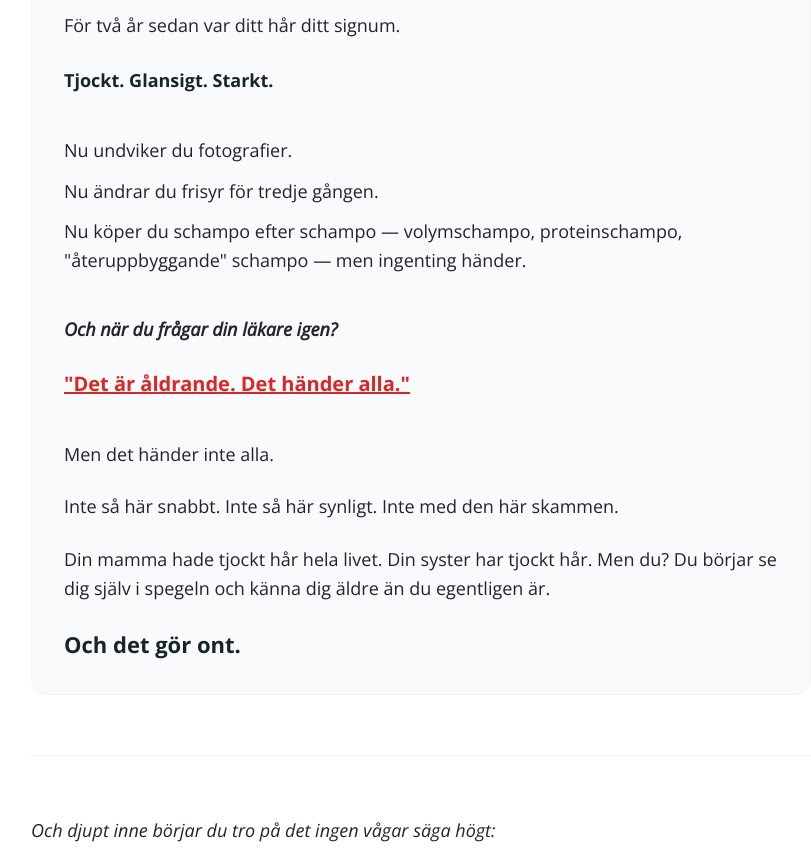
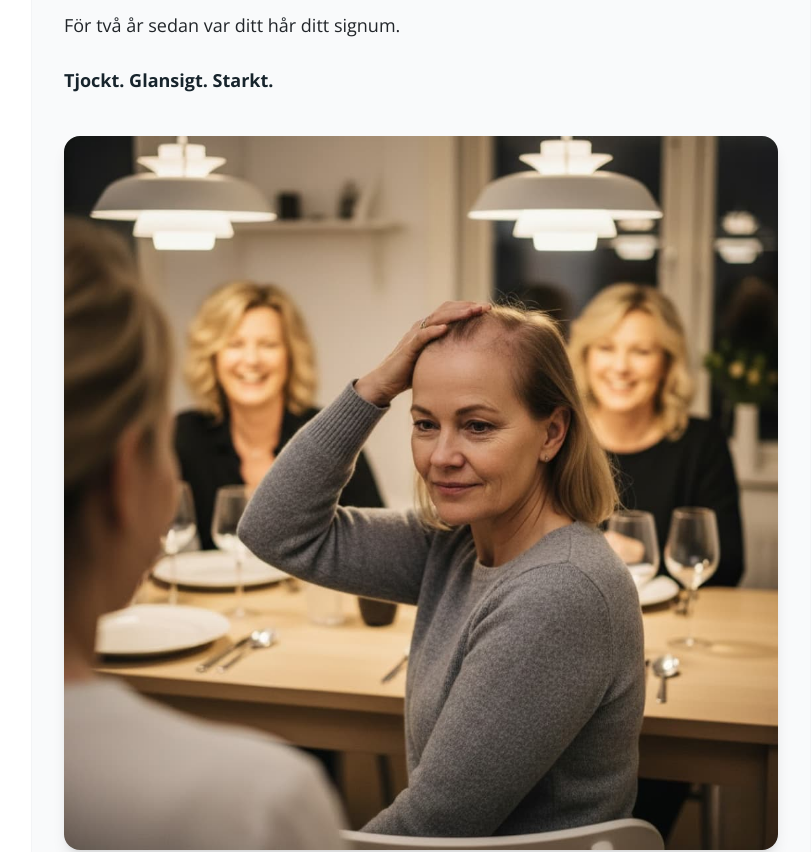
Before and after one commit to mangaz900/luminaflow, a React (Vite) app: page /kvinnor-55-plus-v4 in a window 1280 px wide. Shown: the part 1320-2172 px from the top of the page, without its empty margins (219-1030 px from the left). Built offline with nearby package versions, Linux system fonts and the light colour scheme; no server answers; a web font is replaced by a local one.

Commit message:
Add fourth image above agitation text in V4

```diff
--- a/pages/listicles/Women55PlusV4.tsx
+++ b/pages/listicles/Women55PlusV4.tsx
@@ -86,6 +86,11 @@ const Women55PlusV4: React.FC = () => {
                             <p className="text-[18px] mb-[40px] font-bold text-[#17242C] text-2xl">
                                 Tjockt. Glansigt. Starkt.
                             </p>
+                            <img
+                                src="/10.jpg"
+                                alt="Kvinna som undviker fotografier på grund av håravfall"
+                                className="w-full rounded-2xl my-8 shadow-lg"
+                            />
                             <p className="text-[18px] mb-[12px]">Nu undviker du fotografier.</p>
                             <p className="text-[18px] mb-[12px]">Nu ändrar du frisyr för tredje gången.</p>
                             <p className="text-[18px] mb-[40px]">Nu köper du schampo efter schampo — volymschampo, proteinschampo, "återuppbyggande" schampo — men ingenting händer.</p>
```
Also changed, not shown: public/10.jpg (added).
